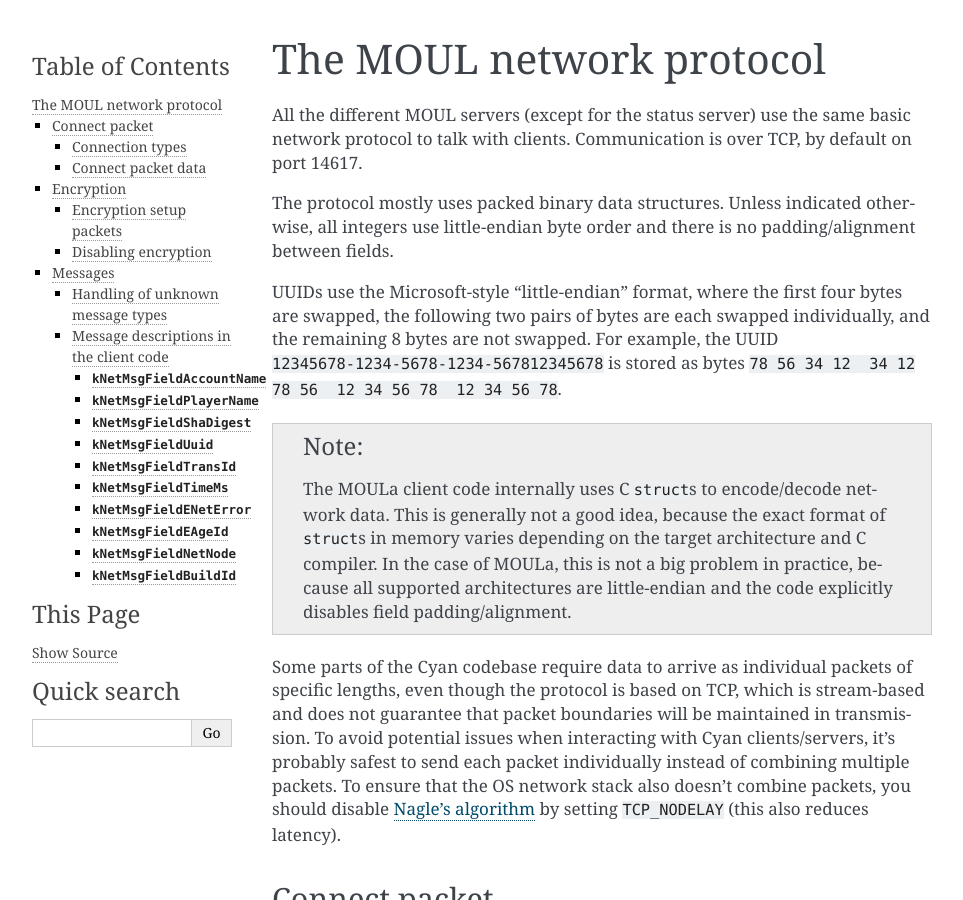
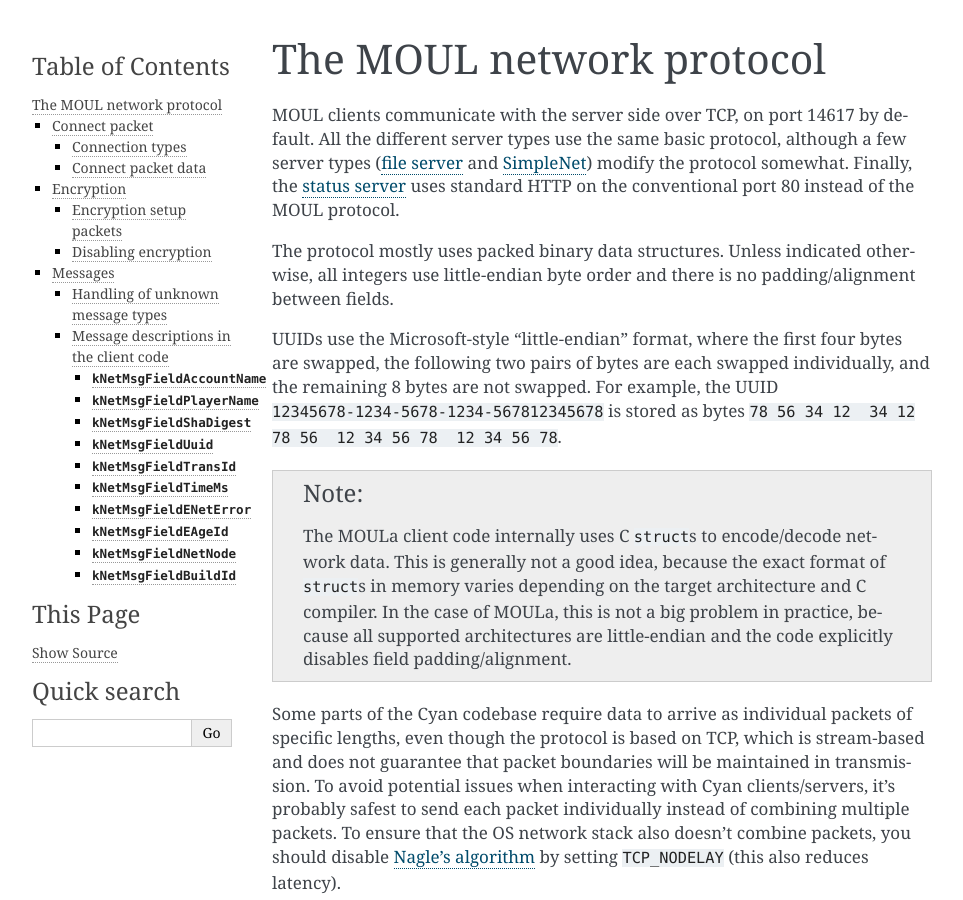
Before and after one commit to dgelessus/NAGUS, a Sphinx documentation site: the page built from docs/uru/protocol.rst, in a window 1280 px wide and 900 px high. Shown: the whole window, without its empty margins (148-1111 px from the left). Built offline with Sphinx 7.4.7, drawn with Linux system fonts in a browser that asks for light colours.

Commit message:
Reword MOUL protocol doc intro

```diff
--- a/docs/uru/architecture.rst
+++ b/docs/uru/architecture.rst
@@ -37,9 +37,9 @@
   Serves the status message (unsurprisingly)
   that is displayed in the patcher and login window.
   Unlike all the other servers,
-  this one uses regular HTTP via the conventional port 80.
-  The status message can be hosted with a standard HTTP server,
-  with the advantage that the status will display even if the Uru server itself is down.
+  this one uses regular HTTP and not the custom :doc:`MOUL protocol <protocol>`.
+  The status message can be hosted with any standard HTTP server separately from the Uru server,
+  which has the advantage that the status will display even if the Uru server is down.
   Alternatively,
   DIRTSAND also includes an optional minimal HTTP server for the status message.
 
--- a/docs/uru/protocol.rst
+++ b/docs/uru/protocol.rst
@@ -1,11 +1,15 @@
 The MOUL network protocol
 =========================
 
-All the different MOUL servers
-(except for the status server)
-use the same basic network protocol to talk with clients.
-Communication is over TCP,
-by default on port 14617.
+MOUL clients communicate with the server side over TCP,
+on port 14617 by default.
+All the different server types use the same basic protocol,
+although a few server types
+(:ref:`file server <file_server>` and :ref:`SimpleNet <simplenet>`)
+modify the protocol somewhat.
+Finally,
+the :ref:`status server <status_server>` uses standard HTTP on the conventional port 80
+instead of the MOUL protocol.
 
 The protocol mostly uses packed binary data structures.
 Unless indicated otherwise,
```
